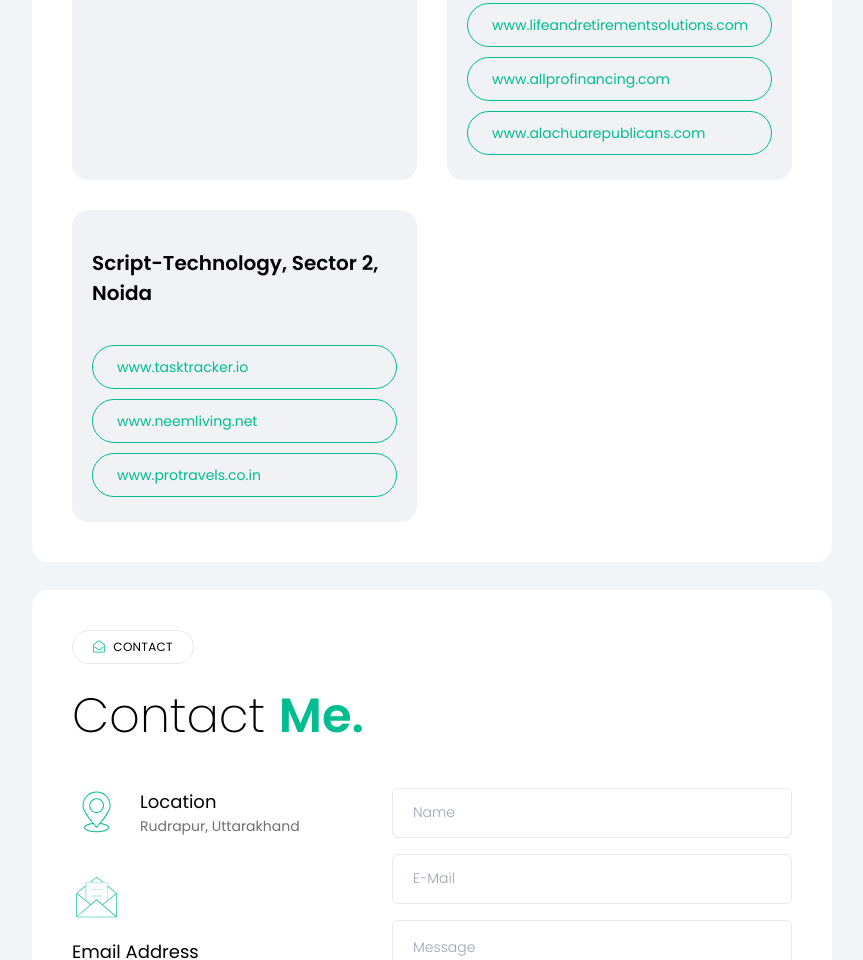
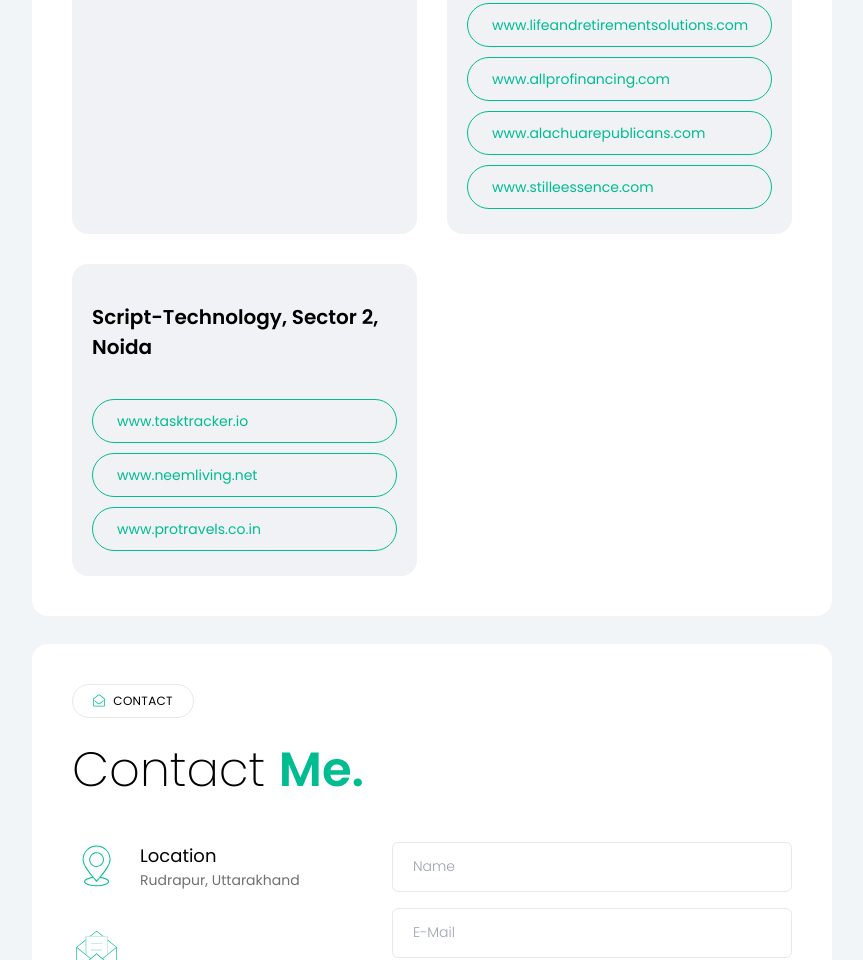
Before and after one commit to rajeshmaurya17/rajeshmaurya, a plain HTML site: page index.html in a window 1280 px wide. Shown: the part 4456-5416 px from the top of the page, without its empty margins (328-1191 px from the left). Drawn offline with Linux system fonts and the light colour scheme; animation ran at ten frames a second.

Commit message:
Update index.html

```diff
--- a/index.html
+++ b/index.html
@@ -1093,6 +1093,12 @@
                                      www.alachuarepublicans.com
                                         </a>
                                     </div>
+                                     <div class="read-details">
+                                        <a href="https://stilleessence.com/" target="_blank"
+                                            class="inline-flex items-center gap-2 border border-theme text-theme text-sm py-3.5 px-6 rounded-3xl leading-none transition-all duration-300 hover:bg-themeHover hover:border-themeHover dark:font-medium hover:text-white">
+                                         www.stilleessence.com
+                                        </a>
+                                    </div>
 
 
                                 </div>
```
